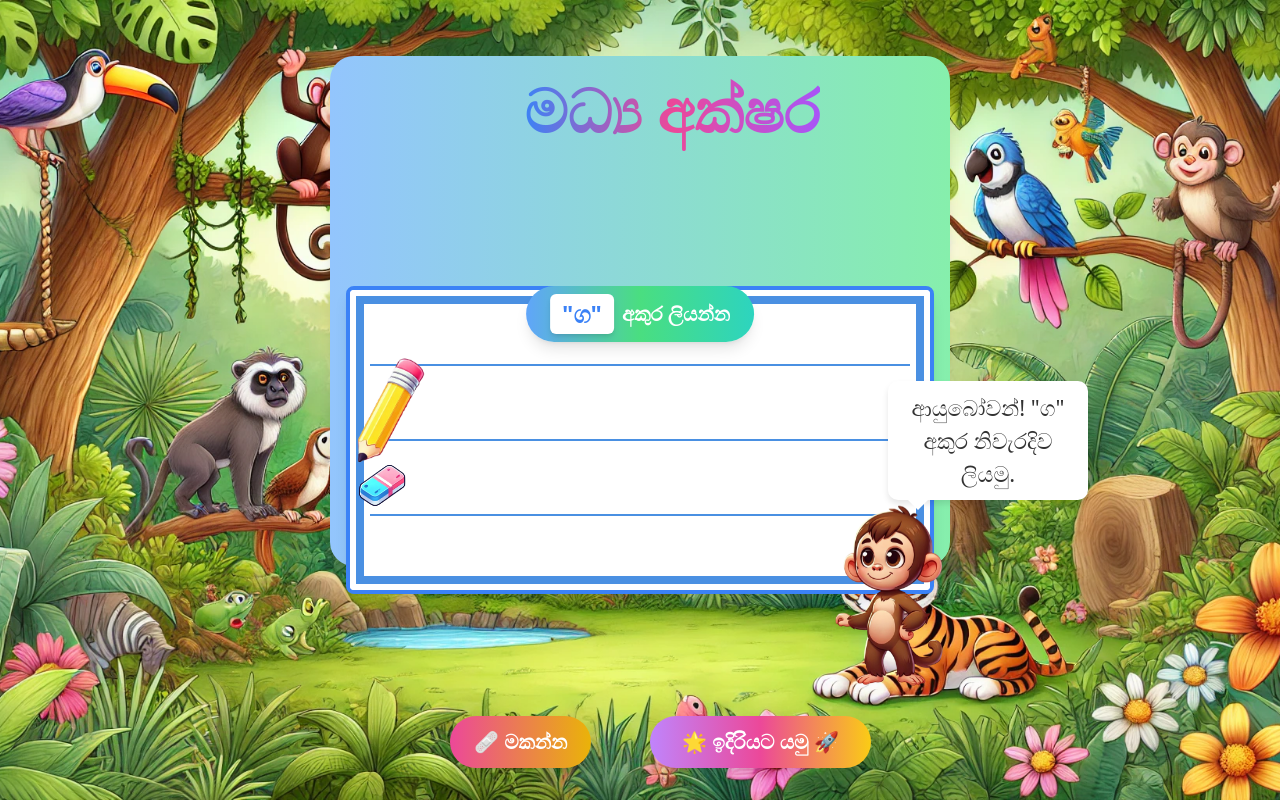
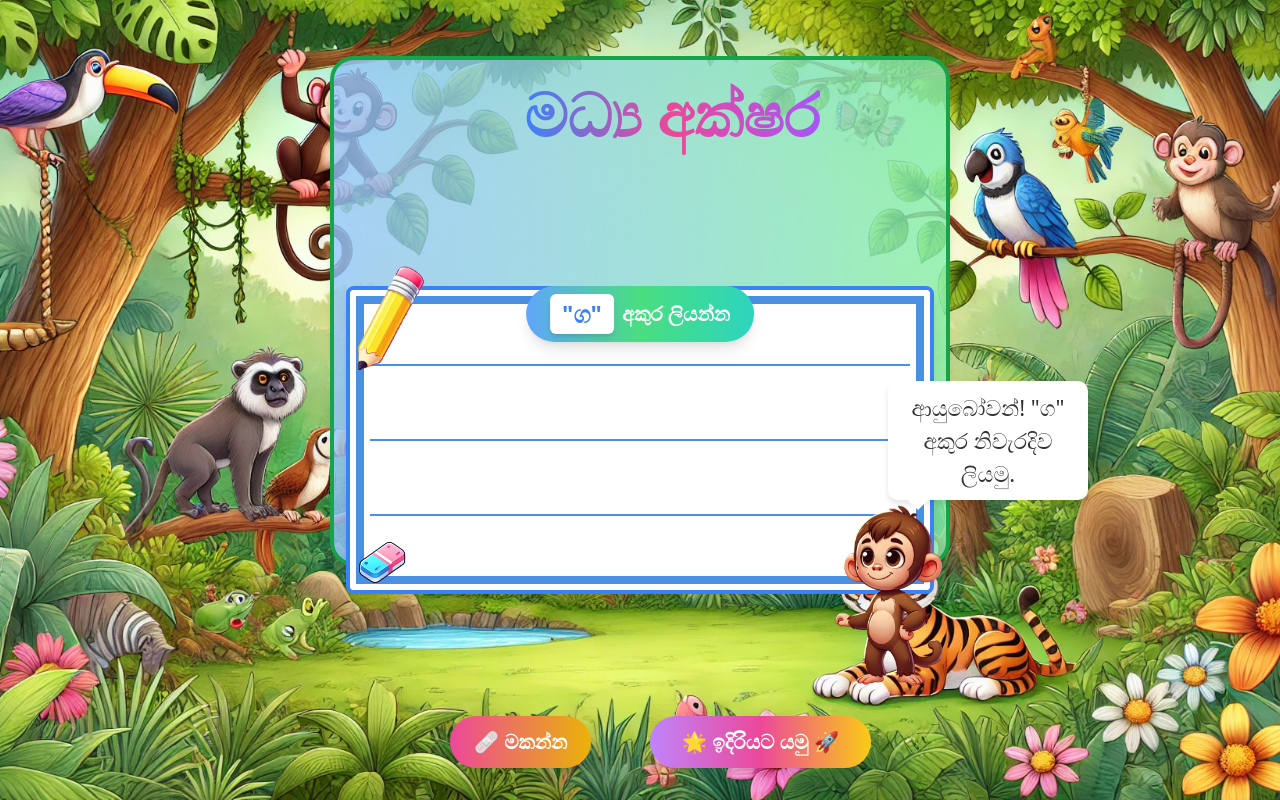
Before and after one commit to HeshanJay/DiverseMind_24-25J-230, a React (Vite) app in the folder frontend/: page /writingtest in a window 1280 px wide. Built offline with nearby package versions, Linux system fonts and the light colour scheme.

Commit message:
Enhance writing canvas design for Madhya Akshara

```diff
--- a/frontend/src/Components/WritingCanvas/WritingCanvas_MadhyaAkshara1.jsx
+++ b/frontend/src/Components/WritingCanvas/WritingCanvas_MadhyaAkshara1.jsx
@@ -106,7 +106,7 @@ const WritingCanvas_MadhyaAkshara1 = () => {
     >
       {/* Title and Box */}
       <div className="absolute top-14 w-full flex justify-center">
-        <div className="bg-gradient-to-r from-blue-300 to-green-300 p-8 rounded-3xl shadow-lg w-[620px] h-[510px] relative">
+        <div className="bg-gradient-to-r from-blue-300/80 to-green-300/80 p-8 rounded-3xl shadow-lg w-[620px] h-[510px] relative border-4 border-green-600">
           {/* Title Positioned on Top */}
           <div className="absolute top-6 w-full flex justify-center">
             <div className="text-6xl font-extrabold text-center">
@@ -149,7 +149,7 @@ const WritingCanvas_MadhyaAkshara1 = () => {
 
         {/* Pencil and Eraser */}
         {/* Pencil */}
-        <div className="absolute left-1 top-[40%] transform -translate-y-1/2 flex items-center">
+        <div className="absolute left-1 top-[10%] transform -translate-y-1/2 flex items-center">
           <img
             src={pencilImage}
             alt="Pencil"
@@ -159,7 +159,7 @@ const WritingCanvas_MadhyaAkshara1 = () => {
         </div>
 
         {/* Eraser */}
-        <div className="absolute left-1 top-[65%] transform -translate-y-1/2 flex items-center">
+        <div className="absolute left-1 top-[90%] transform -translate-y-1/2 flex items-center">
           <img
             src={eraserImage}
             alt="Eraser"
```
